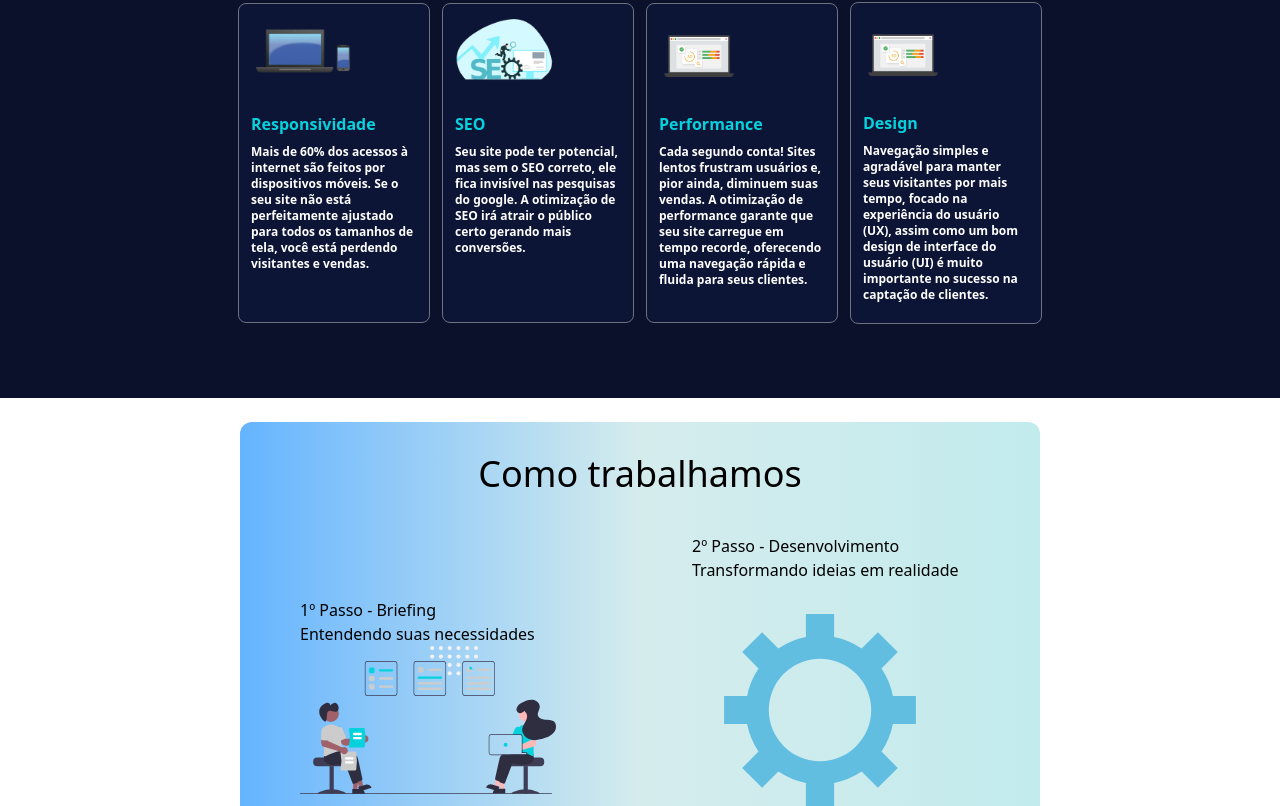
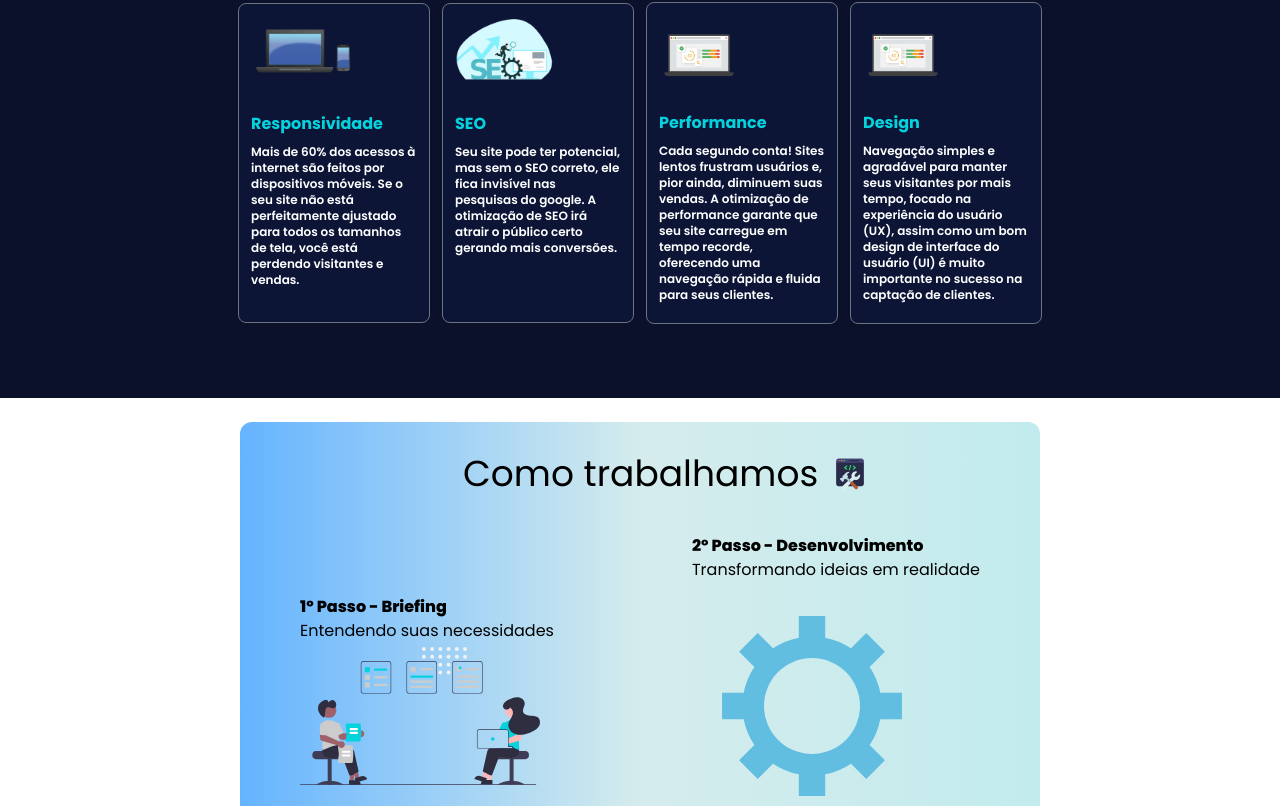
Before and after one commit to allandrs/agenciasysrisa, a React (Vite) app: page / in a window 1280 px wide. Shown: the part 934-1740 px from the top of the page. Built offline with nearby package versions, Linux system fonts and the light colour scheme; what @material-tailwind/html would draw is missing.

Commit message:
font poppins

```diff
--- /dev/null
+++ b/index.css
@@ -0,0 +1,3 @@
+* {
+  font-family: "Poppins", sans-serif;
+}
--- a/index.html
+++ b/index.html
@@ -7,6 +7,7 @@
     <link rel="preconnect" href="https://fonts.googleapis.com">
     <link rel="preconnect" href="https://fonts.gstatic.com" crossorigin>
     <link href="https://fonts.googleapis.com/css2?family=Poppins:ital,wght@0,100;0,200;0,300;0,400;0,500;0,600;0,700;0,800;0,900;1,100;1,200;1,300;1,400;1,500;1,600;1,700;1,800;1,900&display=swap" rel="stylesheet">
+    <link rel="stylesheet" type="text/css" href="index.css" />
     <meta name="viewport" content="width=device-width, initial-scale=1.0" />
     <title>ARI</title>
   </head>
--- a/src/components/card_processos.jsx
+++ b/src/components/card_processos.jsx
@@ -4,9 +4,9 @@ export default function CardProcessos({titulo, subtitulo, img, texto}) {
     return (
         <>
             <div>
-                <h1 className="">{titulo}</h1>
+                <h1 className="font-extrabold">{titulo}</h1>
                 <h2>{subtitulo}</h2>
-                <img src={img} className="w-64" alt="" />
+                <img src={img} className="w-[15rem] my-1" alt="" />
                 <div className="group">
                     <button className="text-black border-2 border-cyan-700 invisible hover:visible">Hello</button>
                 </div>
--- a/src/components/processos.jsx
+++ b/src/components/processos.jsx
@@ -6,6 +6,7 @@ import Meeting from "../../public/undraw_meeting_re_i53h.svg";
 import Arrow from "../../public/arrow-158377_1280-removebg-preview.png";
 import Approval from "../../public/undraw_accept_request_re_d81h.svg"
 import Test from "../../public/undraw_split_testing_l1uw.svg"
+import Build from "../../public/build.png"
 
 //components
 import CardProcessos from "./card_processos.jsx";
@@ -15,8 +16,10 @@ export default function Processos() {
     <>
       <div className="flex  w-full h-[2400px] md:h-[1800px] justify-center bg-white relative mb-24 md:mb-14 ">
         <div className="w-[800px] bg-gradient-to-r from-[#65b4ff] via-[#d5eced] to-[#c2ebed] rounded-xl mt-6 mx-2">
-          <div className="text-4xl mt-8 text-center">
+          <div className="flex justify-center items-center shrink-0 gap-4 text-4xl mt-8 text-center">
+            <div className="invisible">di</div>
             <h1 className="">Como trabalhamos</h1>
+            <img src={Build} className="h-8 flex-none" alt="" />
           </div>
           <div className="md:grid md:grid-cols-2 mx-2 md-w-96 justify-center place-items-center items-center md:h-72 mt-10 ">
             <CardProcessos
```
Also changed, not shown: public/build.png (added).
